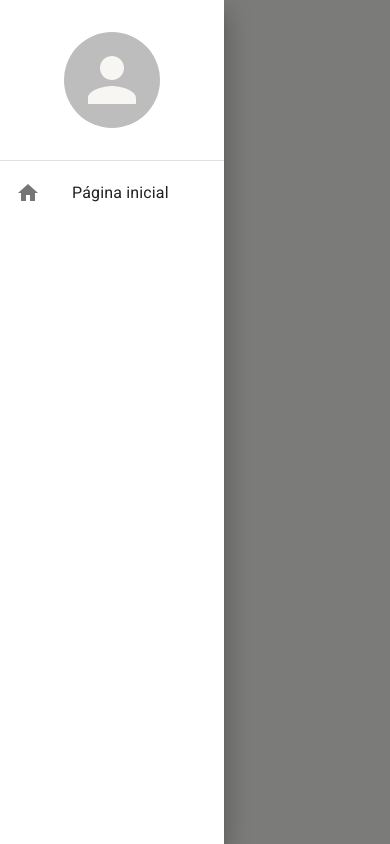
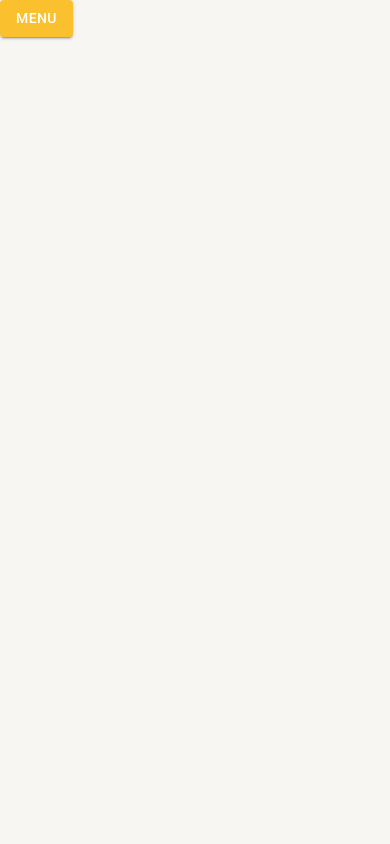
Before and after one commit to thiagoeu/frontendCadastro, a React (Create React App) app: page /pagina-inicial in a window 390 px wide. Built offline with nearby package versions, Linux system fonts and the light colour scheme.

Commit message:
refact: Responsive Drawer

```diff
--- a/src/routes/index.tsx
+++ b/src/routes/index.tsx
@@ -1,12 +1,12 @@
 import { Button } from "@mui/material";
 import { Navigate, Route, Routes } from "react-router-dom";
-import { useAppThemeContext } from "../shared/contexts";
+import { useDrawerContext } from "../shared/contexts";
 
 export const AppRoutes = () => {
-    const {toggleTheme} = useAppThemeContext();
+    const {toggleDrawerOpen} = useDrawerContext();
     return (
         <Routes>
-            <Route path="/pagina-inicial" element={<Button variant="contained" color="primary" onClick={toggleTheme}>Theme mode</Button>}/>
+            <Route path="/pagina-inicial" element={<Button variant="contained" color="primary" onClick={toggleDrawerOpen}>MENU</Button>}/>
             <Route path="*" element={<Navigate to="/pagina-inicial"/>}/>
         </Routes>
     );
--- a/src/shared/components/menu-lateral/MenuLateral.tsx
+++ b/src/shared/components/menu-lateral/MenuLateral.tsx
@@ -1,31 +1,27 @@
 import { Box, Drawer, useTheme, Avatar, Divider, List, ListItemButton, ListItemIcon, ListItemText, Icon, useMediaQuery } from "@mui/material";
 import React from "react";
+import { useDrawerContext } from "../../contexts";
 
 
 
 interface IAppThemeProviderProps {
     children: React.ReactNode
-}
+};
 
 export const MenuLateral: React.FC<IAppThemeProviderProps> = ({ children }) => {
     const theme = useTheme();
     const smDown = useMediaQuery(theme.breakpoints.down('sm'));
+    const { isDrawerOpen, toggleDrawerOpen } = useDrawerContext();
 
 
     return (
         <>
-            <Drawer open={true} variant={smDown ? 'temporary' : 'permanent'}>
-
+            <Drawer open={isDrawerOpen} variant={smDown ? 'temporary' : 'permanent'} onClose={toggleDrawerOpen}>
                 <Box width={theme.spacing(28)} height="100%" display="flex" flexDirection="column">
-
                     <Box width="100%" height={theme.spacing(20)} display="flex" alignItems="center" justifyContent="center">
                         <Avatar sx={{ height: theme.spacing(12), width: theme.spacing(12) }} src="/" />
-
                     </Box>
-
-
                     <Divider />
-
                     <Box flex={1}>
                         <List component="nav">
                             <ListItemButton>
@@ -36,9 +32,7 @@ export const MenuLateral: React.FC<IAppThemeProviderProps> = ({ children }) => {
                             </ListItemButton>
                         </List>
                     </Box>
-
                 </Box>
-
             </Drawer>
             <Box height="100vh" marginLeft={smDown ? 0 : theme.spacing(28)}>
                 {children}
```
Also changed, not shown: src/App.tsx (+5 -5 lines).
